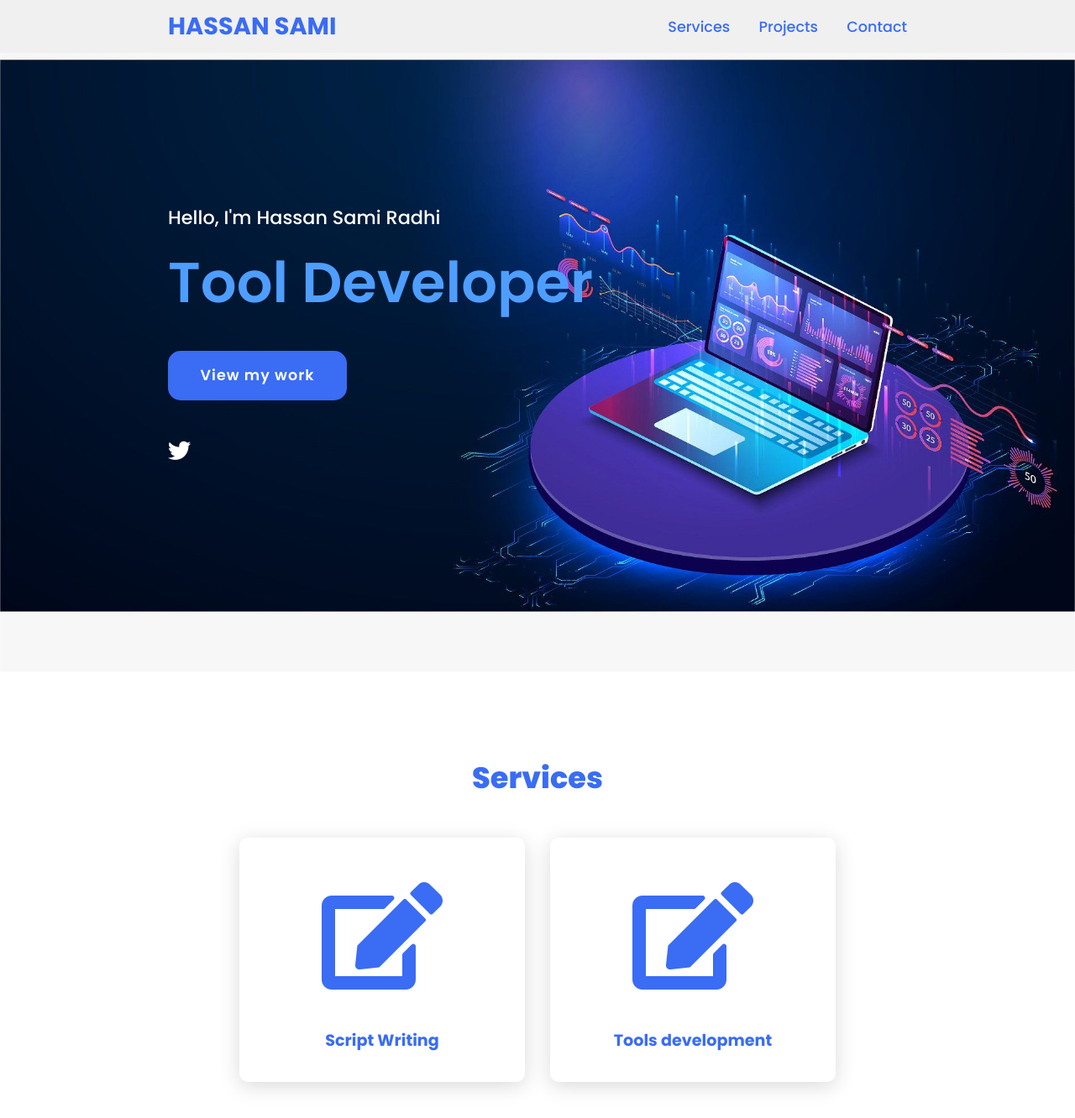
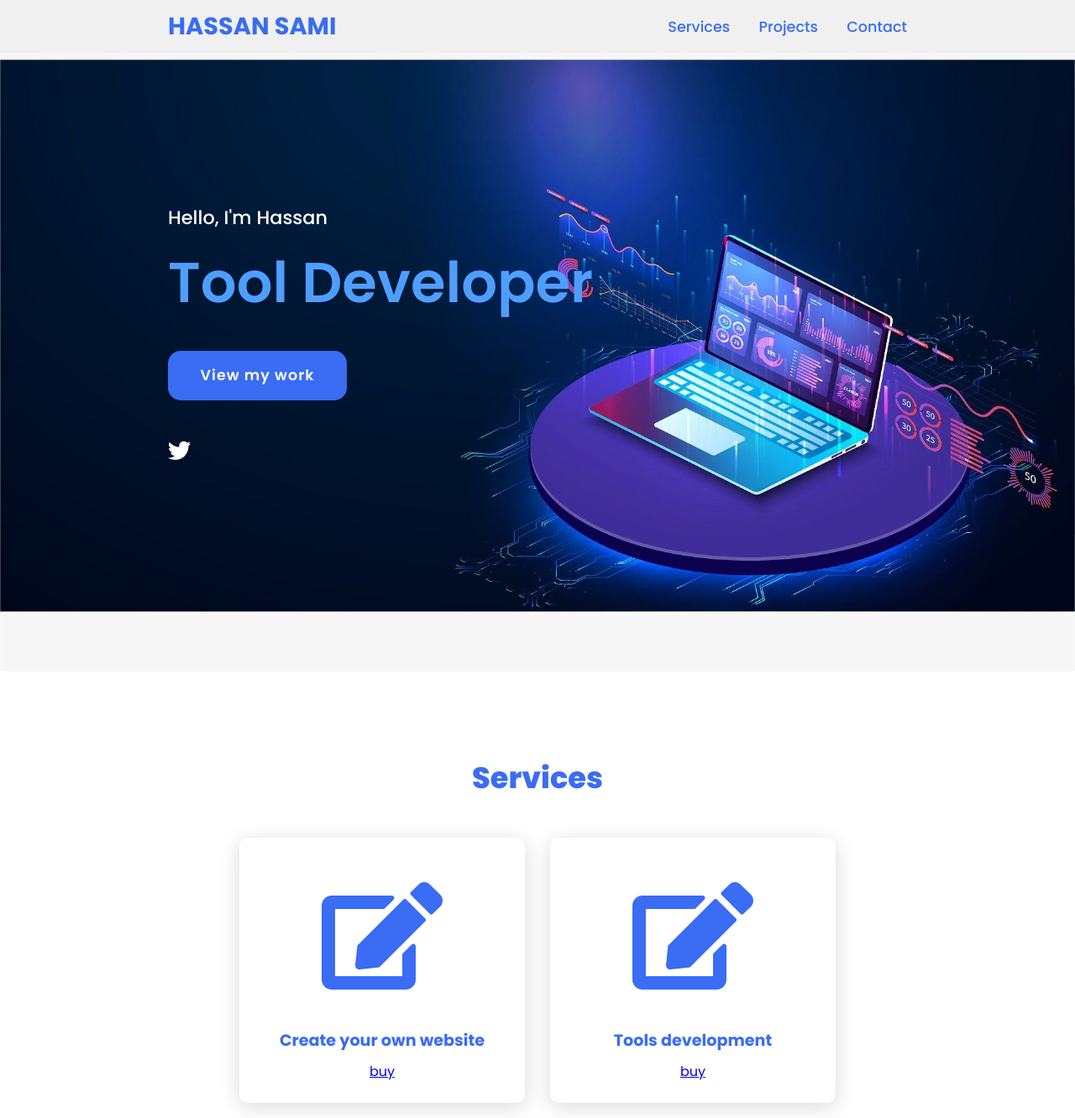
Before and after one commit to yhr11s/1, a plain HTML site: page index.html in a window 1280 px wide. Shown: the top 1332 px of the page at 84% size. Drawn offline with Linux system fonts and the light colour scheme.

Commit message:
Update index.html

```diff
--- a/index.html
+++ b/index.html
@@ -22,7 +22,7 @@
 
     <section class="main">
         <div>
-            <h2>Hello, I'm Hassan Sami Radhi<br><span>Tool Developer</span></h2>
+            <h2>Hello, I'm Hassan<br><span>Tool Developer</span></h2>
             <h3></h3>
             <a href="#projects" class="main-btn">View my work</a>
             <div class="social-icons">
@@ -39,8 +39,9 @@
                     <i class="fas fa-edit"></i>
                 </div>
                 <div class="info">
-                    <h3>Script Writing</h3>
+                    <h3>Create your own website</h3>
                     <p></p>
+                    <a href="buy.html#buy1" class="bay">buy</a>
                 </div>
             </div>
             <div class="card">
@@ -50,6 +51,7 @@
                 <div class="info">
                     <h3>Tools development</h3>
                     <p></p>
+                    <a href="buy.html" class="bay">buy</a>
                 </div>
             </div>
     </section>
```
